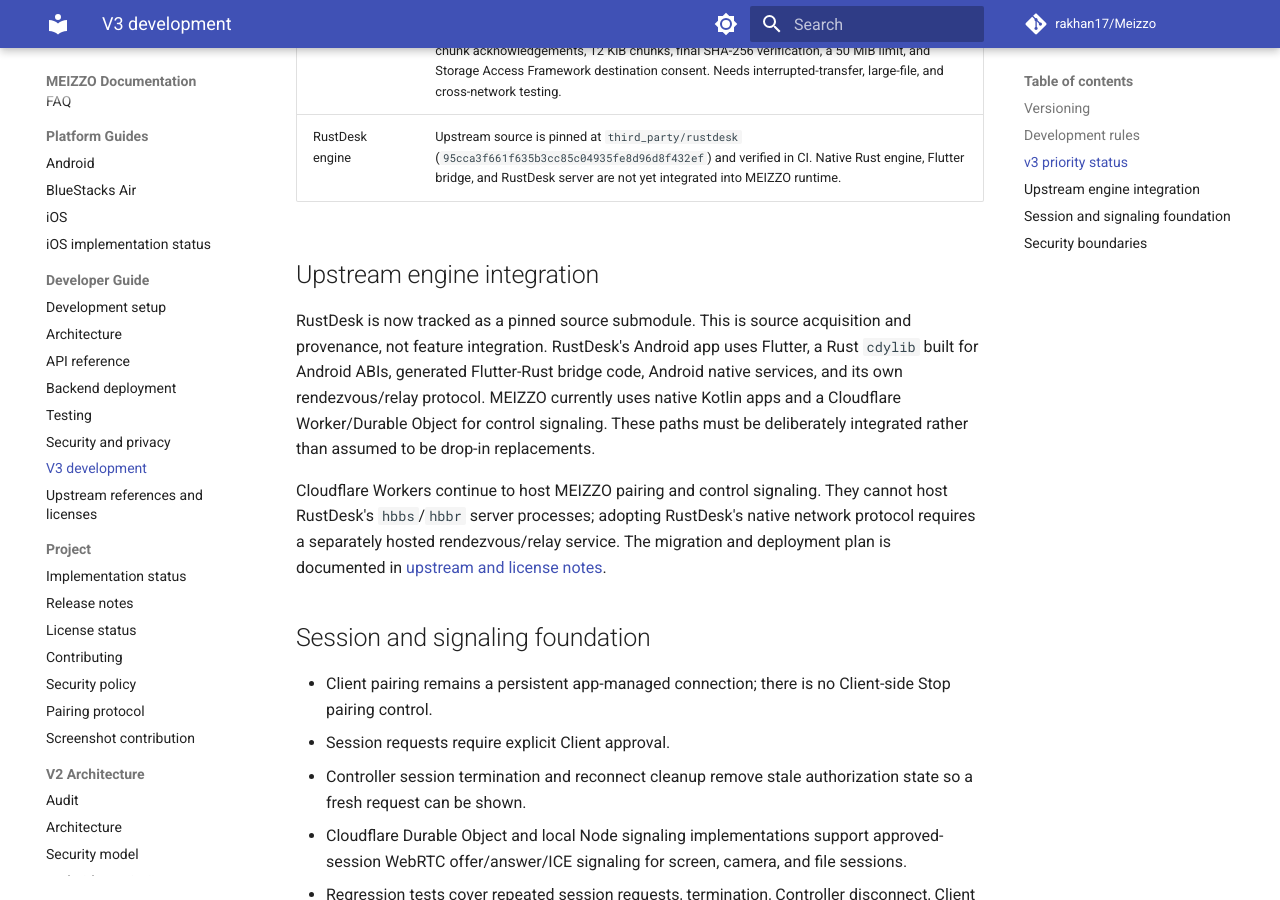
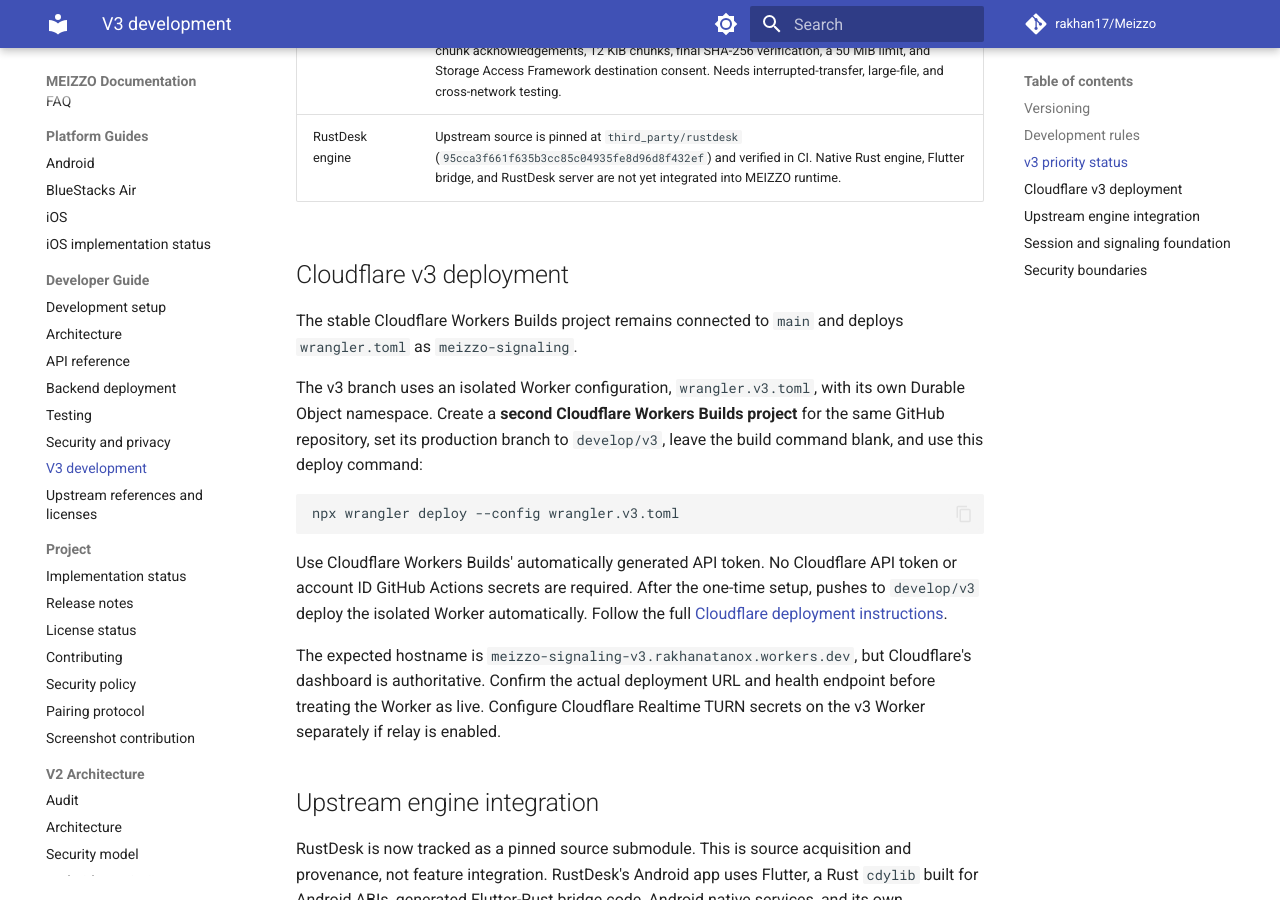
Before and after one commit to rakhan17/Meizzo, an MkDocs documentation site: the page built from docs/v3/README.md, in a window 1280 px wide and 900 px high, scrolled down 1291 px. Built offline with MkDocs 1.6.1 and Material for MkDocs 9.7.7, drawn with Linux system fonts in a browser that asks for light colours; comment, search, counter and statistics services are not loaded.

Commit message:
Document isolated Cloudflare Workers Builds deployment

````diff
--- a/docs/v3/README.md
+++ b/docs/v3/README.md
@@ -29,21 +29,25 @@ This branch is the isolated development line for MEIZZO 3.x. The v2.5.0 stable l
 | File transfer | Android bidirectional prototype implemented over an ordered WebRTC DataChannel with per-chunk acknowledgements, 12 KiB chunks, final SHA-256 verification, a 50 MiB limit, and Storage Access Framework destination consent. Needs interrupted-transfer, large-file, and cross-network testing. |
 | RustDesk engine | Upstream source is pinned at `third_party/rustdesk` (`95cca3f661f635b3cc85c04935fe8d96d8f432ef`) and verified in CI. Native Rust engine, Flutter bridge, and RustDesk server are not yet integrated into MEIZZO runtime. |
 
+## Cloudflare v3 deployment
+
+The stable Cloudflare Workers Builds project remains connected to `main` and deploys `wrangler.toml` as `meizzo-signaling`.
+
+The v3 branch uses an isolated Worker configuration, `wrangler.v3.toml`, with its own Durable Object namespace. Create a **second Cloudflare Workers Builds project** for the same GitHub repository, set its production branch to `develop/v3`, leave the build command blank, and use this deploy command:
+
+```bash
+npx wrangler deploy --config wrangler.v3.toml
+```
+
+Use Cloudflare Workers Builds' automatically generated API token. No Cloudflare API token or account ID GitHub Actions secrets are required. After the one-time setup, pushes to `develop/v3` deploy the isolated Worker automatically. Follow the full [Cloudflare deployment instructions](../../services/signaling/README.md#meizzo-v3-deployment-with-cloudflare-workers-builds).
+
+The expected hostname is `meizzo-signaling-v3.rakhanatanox.workers.dev`, but Cloudflare's dashboard is authoritative. Confirm the actual deployment URL and health endpoint before treating the Worker as live. Configure Cloudflare Realtime TURN secrets on the v3 Worker separately if relay is enabled.
+
 ## Upstream engine integration
 
-RustDesk is now tracked as a pinned source submodule. This is source acquisition
-and provenance, not feature integration. RustDesk's Android app uses Flutter,
-a Rust `cdylib` built for Android ABIs, generated Flutter-Rust bridge code,
-Android native services, and its own rendezvous/relay protocol. MEIZZO currently
-uses native Kotlin apps and a Cloudflare Worker/Durable Object for control
-signaling. These paths must be deliberately integrated rather than assumed to
-be drop-in replacements.
+RustDesk is now tracked as a pinned source submodule. This is source acquisition and provenance, not feature integration. RustDesk's Android app uses Flutter, a Rust `cdylib` built for Android ABIs, generated Flutter-Rust bridge code, Android native services, and its own rendezvous/relay protocol. MEIZZO currently uses native Kotlin apps and a Cloudflare Worker/Durable Object for control signaling. These paths must be deliberately integrated rather than assumed to be drop-in replacements.
 
-Cloudflare Workers continue to host MEIZZO pairing and control signaling.
-They cannot host RustDesk's `hbbs`/`hbbr` server processes; adopting RustDesk's
-native network protocol requires a separately hosted rendezvous/relay service.
-The migration and deployment plan is documented in
-[upstream and license notes](UPSTREAM_AND_LICENSES.md).
+Cloudflare Workers continue to host MEIZZO pairing and control signaling. They cannot host RustDesk's `hbbs`/`hbbr` server processes; adopting RustDesk's native network protocol requires a separately hosted rendezvous/relay service. The migration and deployment plan is documented in [upstream and license notes](UPSTREAM_AND_LICENSES.md).
 
 ## Session and signaling foundation
 
````
